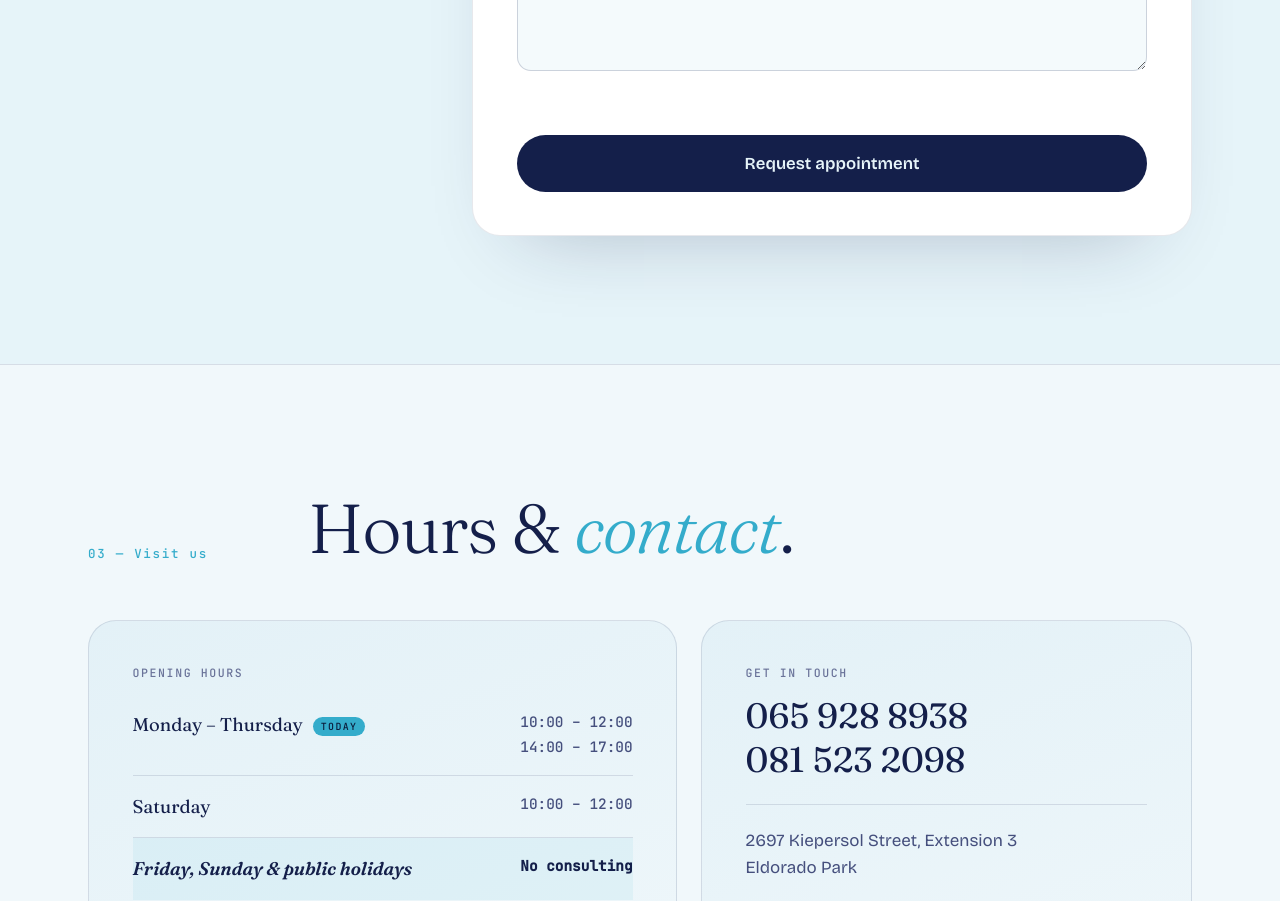
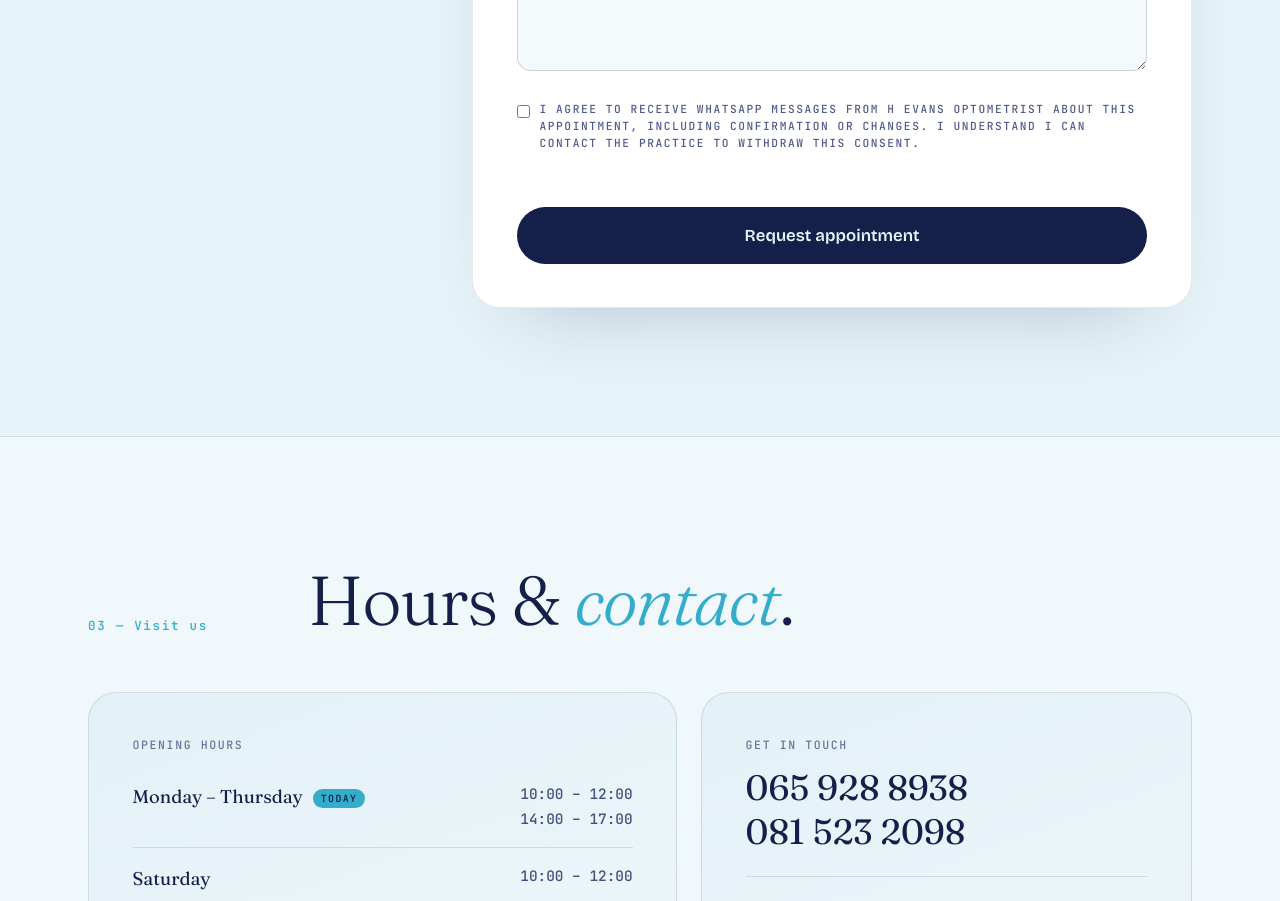
Before and after one commit to notkumaira/hevansoptometrist, a website: page index.html in a window 1280 px wide. Shown: the part 3128-4029 px from the top of the page. Drawn offline with nearby package versions, Linux system fonts and the light colour scheme; no server answers.

Commit message:
Add explicit WhatsApp appointment consent

```diff
--- a/index.html
+++ b/index.html
@@ -382,6 +382,12 @@ footer .big{font-family:var(--serif);font-size:clamp(3rem,12vw,10rem);line-heigh
 </div>
 <div class="field"><label for="email">Email</label><input id="email" type="email" autocomplete="email"></div>
 <div class="field"><label for="notes">Anything we should know? (optional)</label><textarea id="notes" rows="3" placeholder="e.g. headaches, new to contact lenses, medical aid details"></textarea></div>
+<div class="field" style="margin-top:12px">
+<label style="display:flex;gap:10px;align-items:flex-start;font-weight:400;line-height:1.5">
+<input id="whatsappConsent" type="checkbox" style="width:auto;flex:0 0 auto;margin:4px 0 0">
+<span>I agree to receive WhatsApp messages from H Evans Optometrist about this appointment, including confirmation or changes. I understand I can contact the practice to withdraw this consent.</span>
+</label>
+</div>
 <div class="err" id="err" role="alert"></div>
 <button class="btn" id="submit" type="button">Request appointment</button>
 </div>
@@ -498,7 +504,7 @@ $("submit").onclick=function(){
   $("fallback").style.display=ok?"none":"block";
   $("formArea").style.display="none";$("done").style.display="block";
  }
- var payload=JSON.stringify({service:svc,date:nice,iso:dateEl.value,time:chosen,name:name,phone:phone,email:email,notes:$("notes").value.trim()});
+ var payload=JSON.stringify({service:svc,date:nice,iso:dateEl.value,time:chosen,name:name,phone:phone,email:email,notes:$("notes").value.trim(),whatsappConsent:$("whatsappConsent").checked});
  function send(left){
   return fetch("/api/request",{method:"POST",headers:{"Content-Type":"application/json"},body:payload})
    .then(function(r){return r.ok?r.json():Promise.reject()})
```
